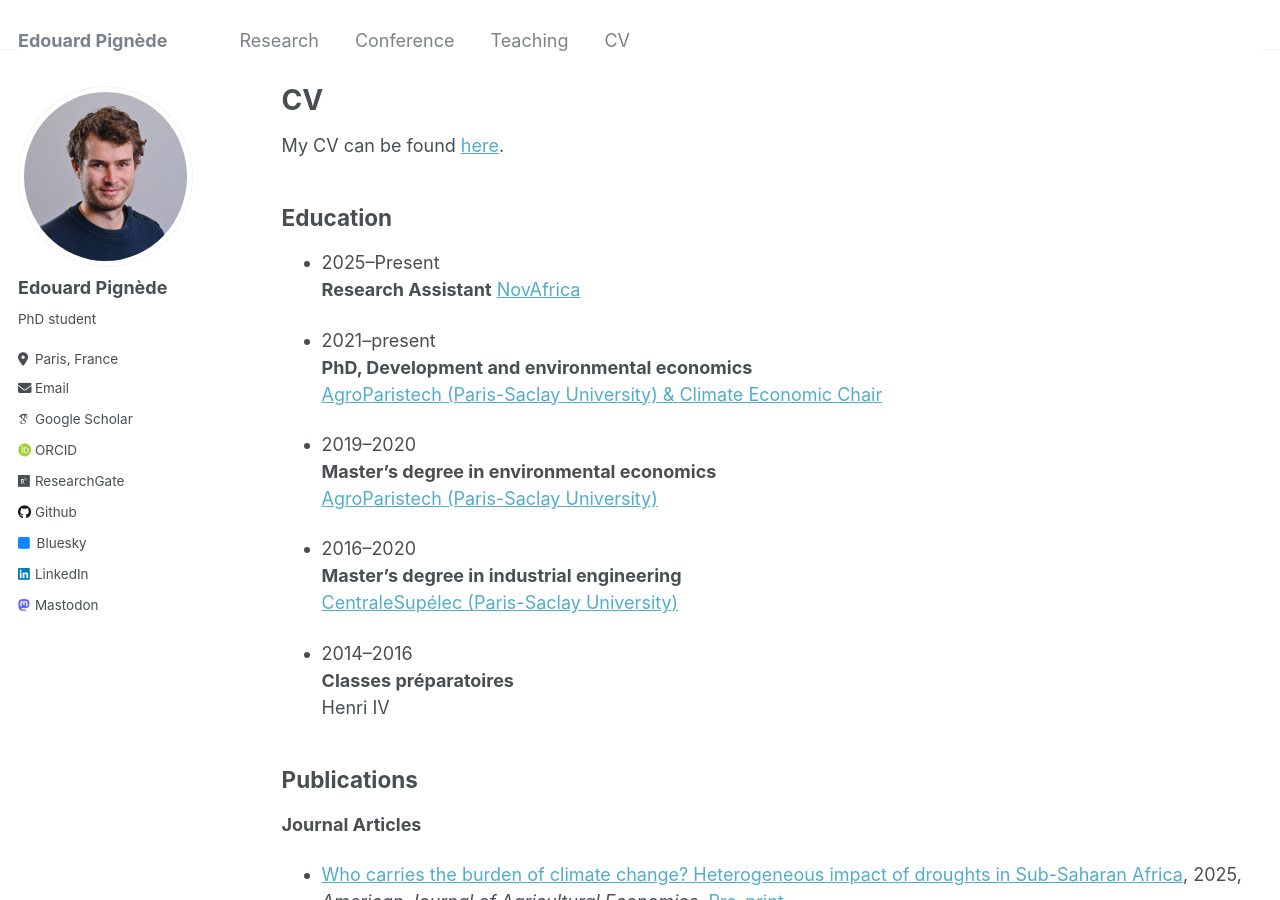
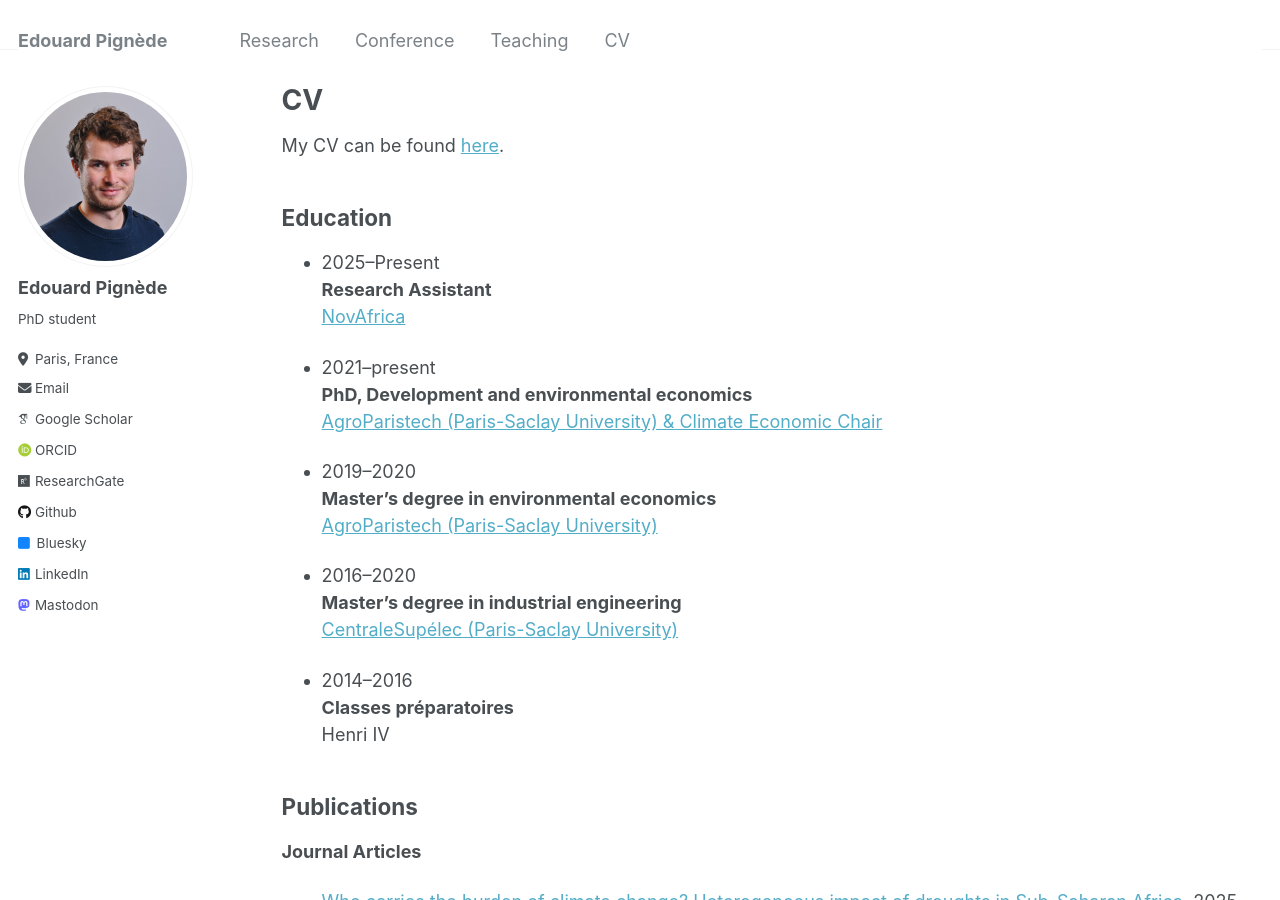
Before and after one commit to edouardpignede/edouardpignede.github.io, a Jekyll site: the page built from _pages/cv.md, in a window 1280 px wide and 900 px high. Built offline with Jekyll 4.4.1, drawn with Linux system fonts in a browser that asks for light colours; some web fonts are replaced.

Commit message:
Correct CV page

```diff
--- a/_pages/cv.md
+++ b/_pages/cv.md
@@ -13,7 +13,7 @@ My CV can be found [here](https://edouardpignede.github.io/files/cv.pdf).
 Education
 ------
 - 2025--Present \\
-  **Research Assistant**
+  **Research Assistant** \\
   [NovAfrica](https://novafrica.org/)
 
 - 2021--present \\
```
